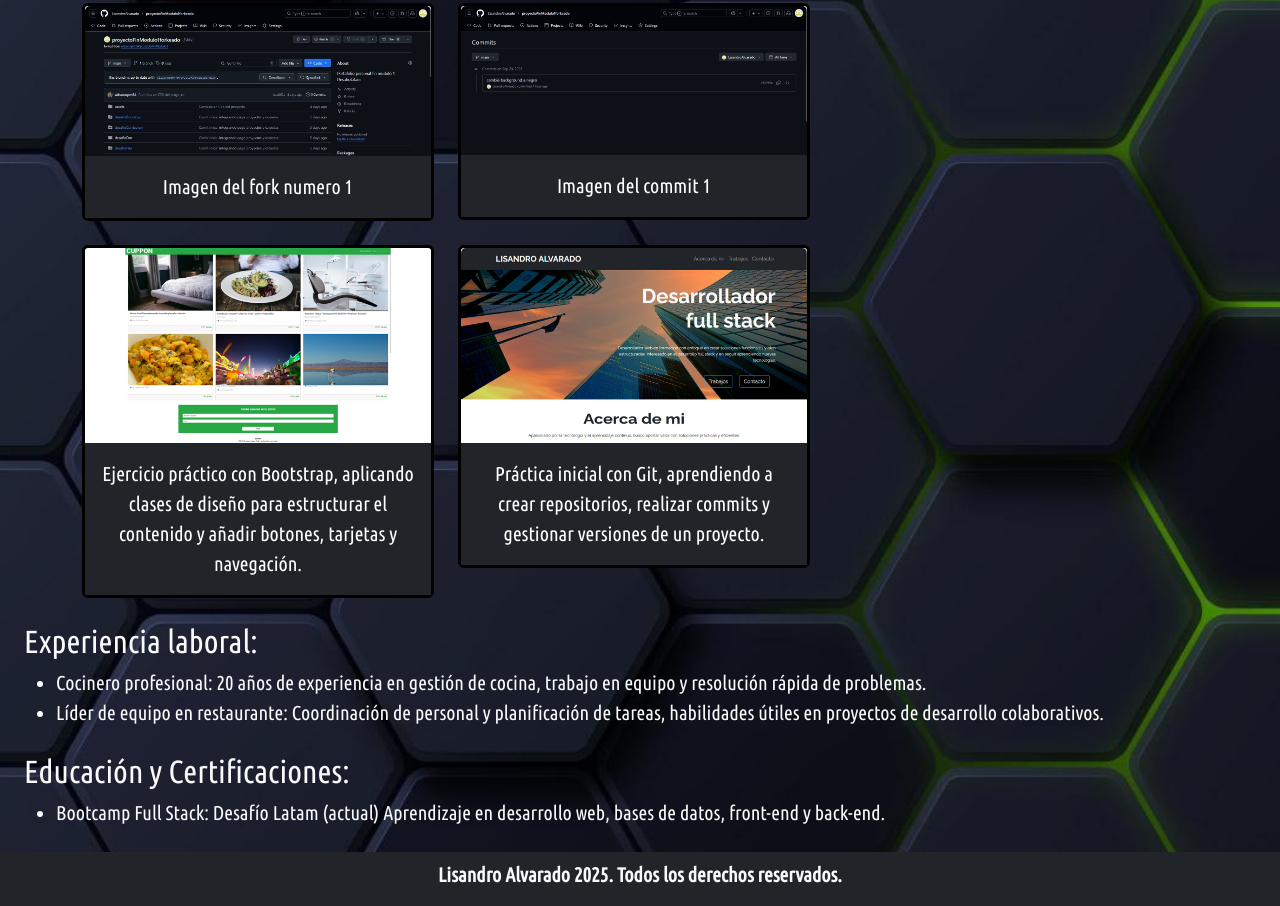
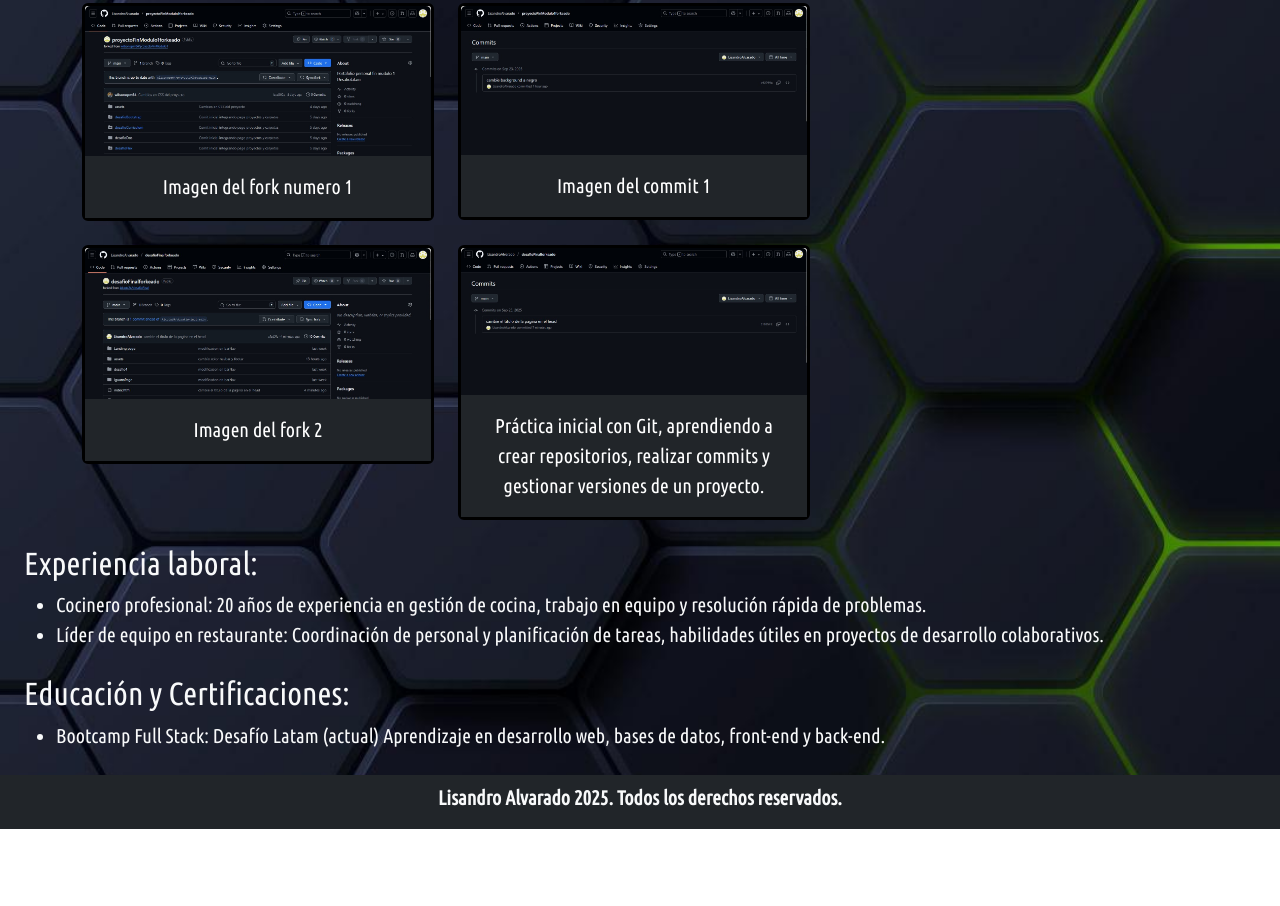
Before and after one commit to LisandroAlvarado/curriculum-portafolio, a plain HTML site: page portafolio.html in a window 1280 px wide. Shown: the part 1530-2436 px from the top of the page. After the commit the page ends 2359 px from the top, so only its background shows below. Drawn offline with Linux system fonts and the light colour scheme.

Commit message:
agregue imagenes del segundo fork

```diff
--- a/portafolio.html
+++ b/portafolio.html
@@ -171,16 +171,16 @@
                 <div class="row ">
                     <div class="col">
                         <div class="card" style="width: 22rem;">
-                            <img src="assets/imagenes/cuppon-bootstrap.jpg" class="card-img-top" alt="cuppon">
+                            <img src="assets/imagenes/Captura-de-pantalla-fork-2.jpg" class="card-img-top" alt="fork-2">
                             <div class="card-body text-bg-dark">
-                                <p class="card-text">Ejercicio práctico con Bootstrap, aplicando clases de diseño para
-                                    estructurar el contenido y añadir botones, tarjetas y navegación.</p>
+                                <p class="card-text">Imagen del fork 2</p>
                             </div>
                         </div>
                     </div>
                     <div class="col">
                         <div class="card" style="width: 22rem;">
-                            <img src="assets/imagenes/terminal-git.JPG" class="card-img-top" alt="...">
+                            <img src="assets/imagenes/Captura-de-pantalla-commit-2.jpg" class="card-img-top"
+                                alt="commit2">
                             <div class="card-body text-bg-dark">
                                 <p class="card-text">Práctica inicial con Git, aprendiendo a crear repositorios,
                                     realizar commits y gestionar versiones de un proyecto.</p>
```
Also changed, not shown: assets/imagenes/Captura-de-pantalla-commit-2.jpg (added), assets/imagenes/Captura-de-pantalla-fork-2.jpg (added).
